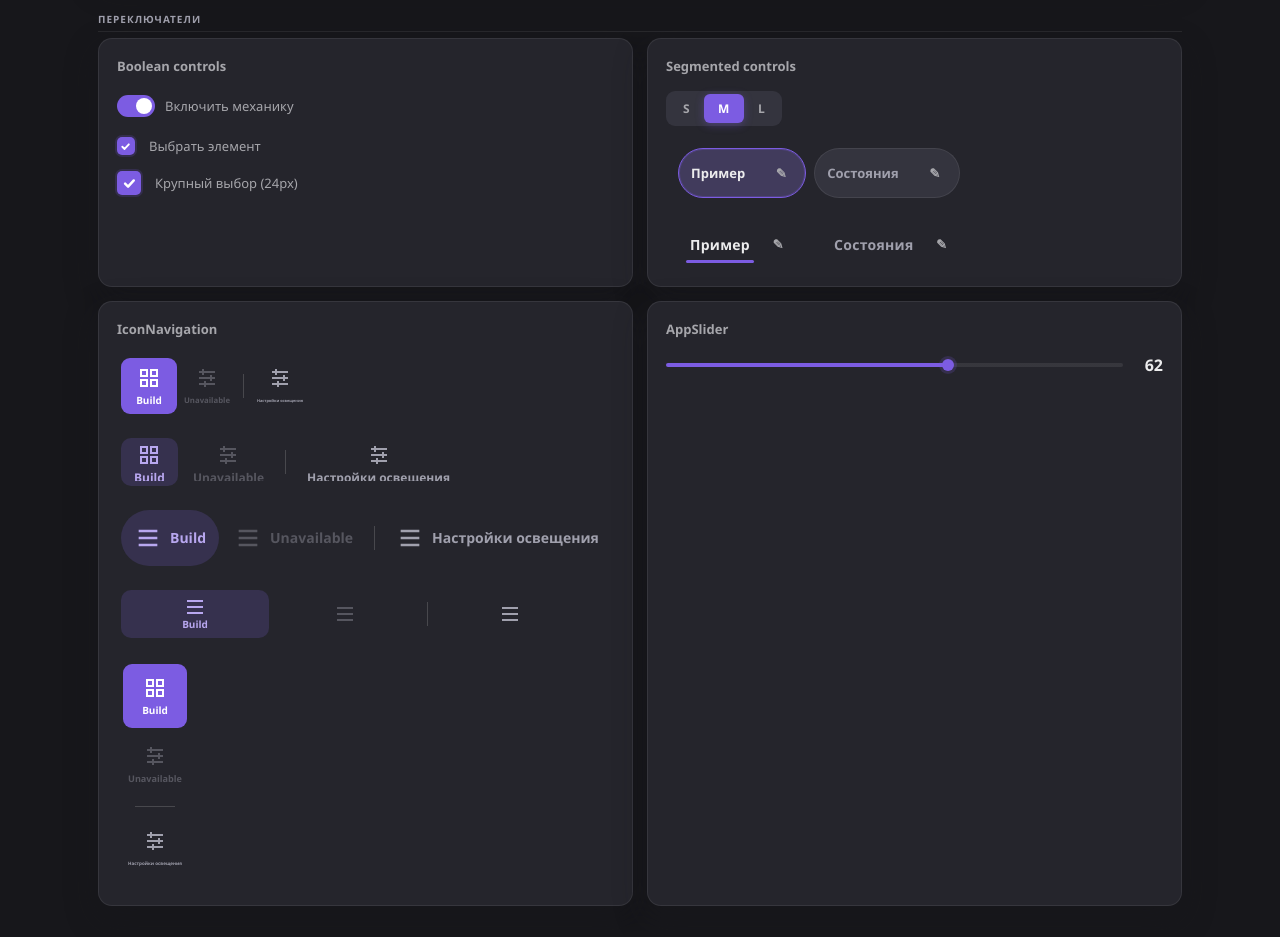
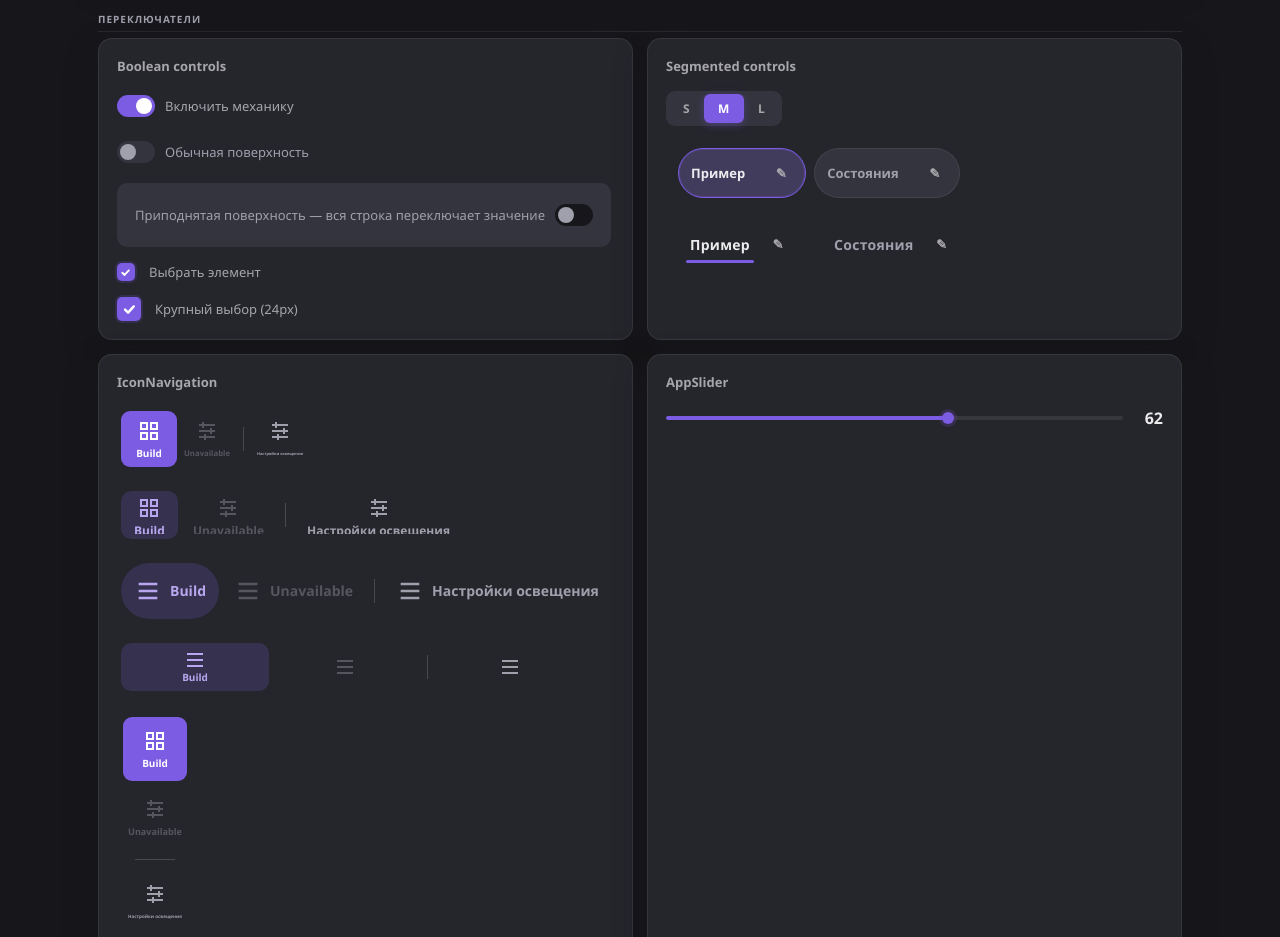
Before and after one commit to SylvieShare/share-ui, a Vue app: page / in a window 1280 px wide. Shown: the part 3440-4377 px from the top of the page. Built offline with nearby package versions, Linux system fonts and the light colour scheme.

Commit message:
Добавить варианты поверхности и цельной строки для тумблера

```diff
--- a/package.json
+++ b/package.json
@@ -1,6 +1,6 @@
 {
   "name": "@sylvieshare/share-ui",
-  "version": "0.58.0",
+  "version": "0.59.0",
   "description": "Shared Vue 3 design tokens, UI primitives and headless interactions for SylvieShare applications.",
   "type": "module",
   "main": "./dist/share-ui.js",
--- a/src/components/ToggleSwitch.vue
+++ b/src/components/ToggleSwitch.vue
@@ -1,7 +1,7 @@
 <template>
   <button
     class="share-toggle-switch"
-    :class="{ 'share-toggle-switch--active': modelValue }"
+    :class="{ 'share-toggle-switch--active': modelValue, 'share-toggle-switch--block': block, 'share-toggle-switch--raised': surface === 'raised', 'share-toggle-switch--trailing-track': trackPlacement === 'end' }"
     type="button"
     role="switch"
     :aria-checked="modelValue"
@@ -22,6 +22,9 @@ const props = defineProps({
   label: { type: String, default: '' },
   ariaLabel: { type: String, default: '' },
   disabled: { type: Boolean, default: false },
+  block: { type: Boolean, default: false },
+  surface: { type: String, default: 'base', validator: value => ['base', 'raised'].includes(value) },
+  trackPlacement: { type: String, default: 'start', validator: value => ['start', 'end'].includes(value) },
 })
 const emit = defineEmits(['update:modelValue'])
 function toggle() {
@@ -43,6 +46,11 @@ function toggle() {
   user-select: none;
 }
 .share-toggle-switch:disabled { opacity: .45; cursor: not-allowed; }
+.share-toggle-switch--block { display:flex;width:100%;box-sizing:border-box;min-height:48px;padding:8px 10px;border-radius:var(--r-md);text-align:start }
+.share-toggle-switch--block .share-toggle-switch__text {flex:1;min-width:0}
+.share-toggle-switch--trailing-track .share-toggle-switch__track {order:1}
+.share-toggle-switch--block:hover:not(:disabled) {background:var(--surface-active)}
+.share-toggle-switch--block:focus-visible {outline:2px solid var(--accent-soft);outline-offset:2px}
 .share-toggle-switch__track {
   position: relative;
   display: inline-block;
@@ -64,6 +72,7 @@ function toggle() {
   background: var(--text-muted);
   transition: transform .2s ease, background-color .2s ease;
 }
+.share-toggle-switch--raised:not(.share-toggle-switch--active) .share-toggle-switch__track {background:var(--bg)}
 .share-toggle-switch--active .share-toggle-switch__track { background: var(--accent); box-shadow: none; }
 .share-toggle-switch--active .share-toggle-switch__thumb { transform: translateX(16px); background: var(--text-on-accent); }
 .share-toggle-switch__text { color: var(--text-muted); font-size: 13px; transition: color .2s ease; }
--- a/src/gallery/ComponentGallery.vue
+++ b/src/gallery/ComponentGallery.vue
@@ -153,6 +153,12 @@
           <h2>Boolean controls</h2>
           <div class="share-component-gallery__stack">
             <ToggleSwitch v-model="switchValue" label="Включить механику" />
+            <ToggleSwitch v-model="baseSwitchValue" label="Обычная поверхность" />
+            <div style="background:var(--surface-raised);padding:8px;border-radius:var(--r-md)">
+              <ToggleSwitch v-model="raisedSwitchValue" surface="raised" block track-placement="end" label="Приподнятая поверхность">
+                Приподнятая поверхность — вся строка переключает значение
+              </ToggleSwitch>
+            </div>
             <label class="share-component-gallery__checkbox-row">
               <CompactCheckbox v-model="checkboxValue" label="Выбрать элемент" />
               Выбрать элемент
@@ -547,6 +553,8 @@ const componentCount = COMPONENT_GALLERY_COMPONENTS.length
 const galleryRating = ref(3)
 const iconToggle = ref(true)
 const switchValue = ref(true)
+const baseSwitchValue = ref(false)
+const raisedSwitchValue = ref(false)
 const checkboxValue = ref(true)
 const toggleValue = ref('md')
 const tabValue = ref('preview')
--- a/src/index.d.ts
+++ b/src/index.d.ts
@@ -53,6 +53,9 @@ export const ToggleSwitch: DefineComponent<{
   label?: string
   ariaLabel?: string
   disabled?: boolean
+  block?: boolean
+  surface?: 'base' | 'raised'
+  trackPlacement?: 'start' | 'end'
 }>
 
 export interface ToggleOption<T = unknown> {
```
Also changed, not shown: 7 other files (tests, documents, lock files or other folders).
